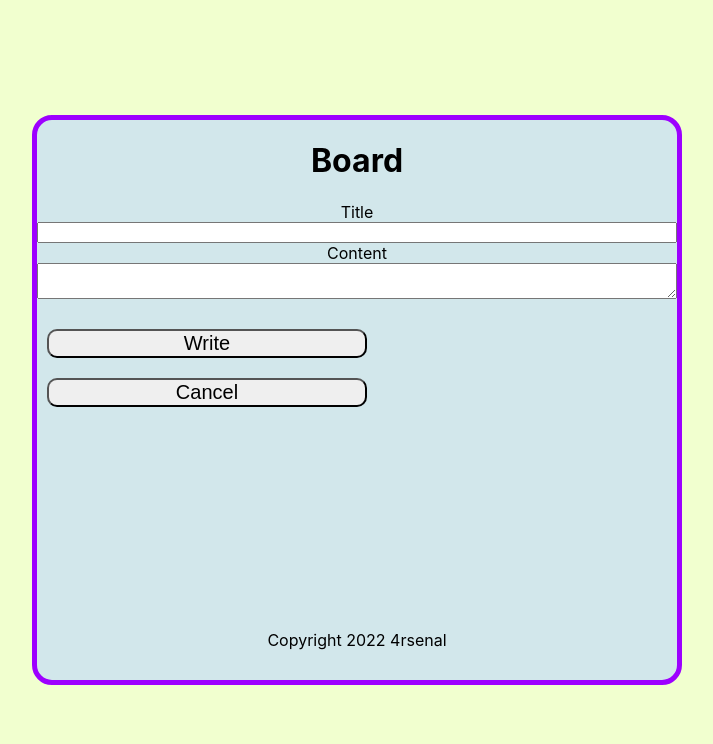
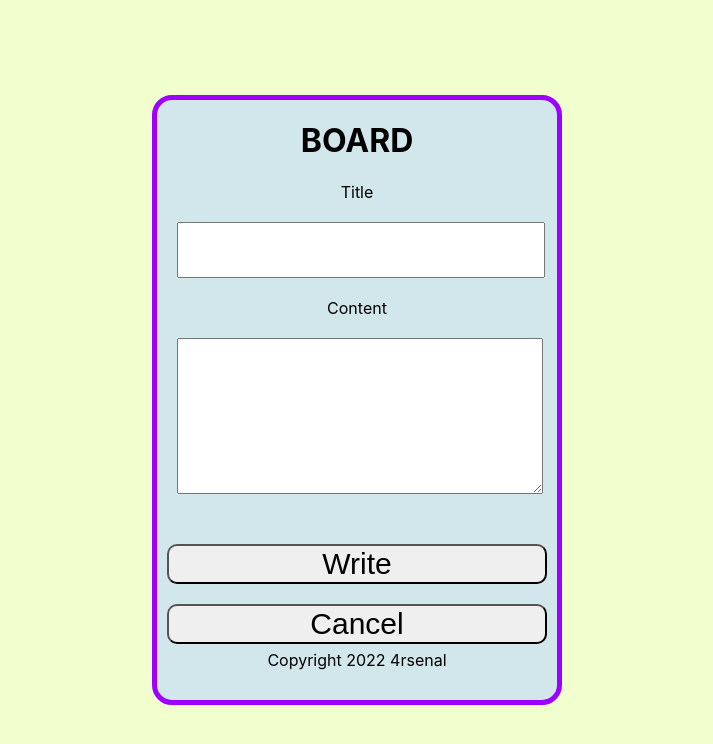
Before and after one commit to alemfla3181/B, a React (Create React App) app in the folder Client/: page /write in a window 1280 px wide. Shown: the top 744 px of the page, without its empty margins (283-996 px from the left). Built offline with nearby package versions, Linux system fonts and the light colour scheme; the HTML template or start-up script is replaced by a standard one.

Commit message:
css update 1.2

```diff
--- a/Client/src/App.css
+++ b/Client/src/App.css
@@ -1,5 +1,9 @@
 html, body{
   background-color: rgb(241, 255, 207);
+}
+
+.header{
+  text-transform: uppercase;
 }
 
 .LandingPage{
@@ -7,8 +11,8 @@ html, body{
   position: absolute;
   top: 50%;
   left: 50%;
-  width: 50%;
-  height: 70%;
+  width: 400px;
+  height: 600px;
   transform: translate(-50%, -50%);
   border: 5px solid rgb(157, 0, 255);
   border-radius: 20px;
@@ -20,7 +24,7 @@ html, body{
 
 .button{
   width: 100%;
-  height: 100px;
+  height: 300px;
 }
 
 button{
@@ -28,7 +32,7 @@ button{
   height: 50%;
   margin: 10px;
   border-radius: 10px;
-  font-size: 20px;
+  font-size: 30px;
 }
 
 a{
--- a/Client/src/Components/Header.js
+++ b/Client/src/Components/Header.js
@@ -3,7 +3,7 @@ import { Link } from 'react-router-dom'
 
 function Header() {
     return (
-        <div>
+        <div className='header'>
             <header align='center'>
                 <h1><Link to="/">Board</Link></h1>
             </header>
--- a/Client/src/Components/MainBoard.js
+++ b/Client/src/Components/MainBoard.js
@@ -61,6 +61,7 @@ function MainBoard() {
           <Footer />
         </div>
         : <div>
+          <Header />
           <div className="board-list">
             <div className="common-buttons">
             </div>
@@ -89,6 +90,7 @@ function MainBoard() {
             </table>
           </div>
           <button><Link to='/write'>글쓰기</Link></button>
+          <Footer />
         </div>
       }
     </div>
--- /dev/null
+++ b/Client/src/Components/Write.css
@@ -0,0 +1,21 @@
+html, body{
+
+}
+
+input{
+  margin: 5%;
+  width: 90%;
+  height: 50px;
+  font-size: 30px;
+}
+
+textarea{
+  margin: 5%;
+  width: 90%;
+  height: 150px;
+}
+
+button{
+  width: 95%;
+  height: 30%;
+}
--- a/Client/src/Components/Write.js
+++ b/Client/src/Components/Write.js
@@ -2,6 +2,7 @@ import React, { useState } from 'react'
 import Footer from './Footer';
 import Header from './Header';
 import axios from "axios";
+import './Write.css';
 
 function Write() {
   const [Title, setTitle] = useState("");
```
